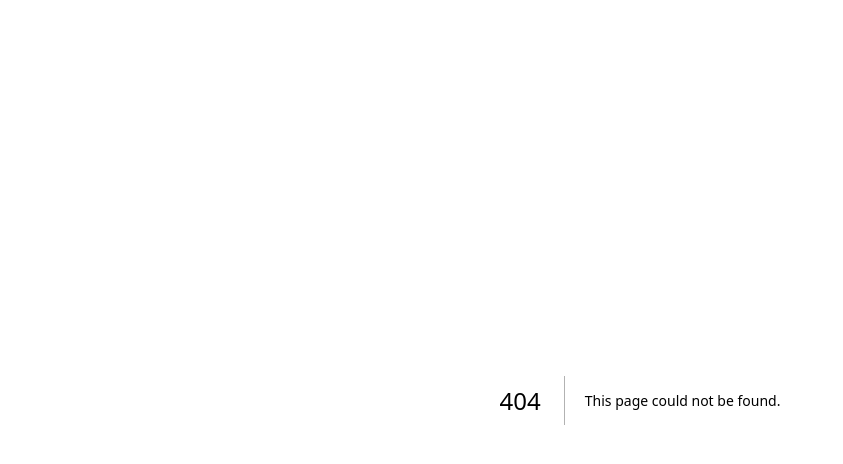
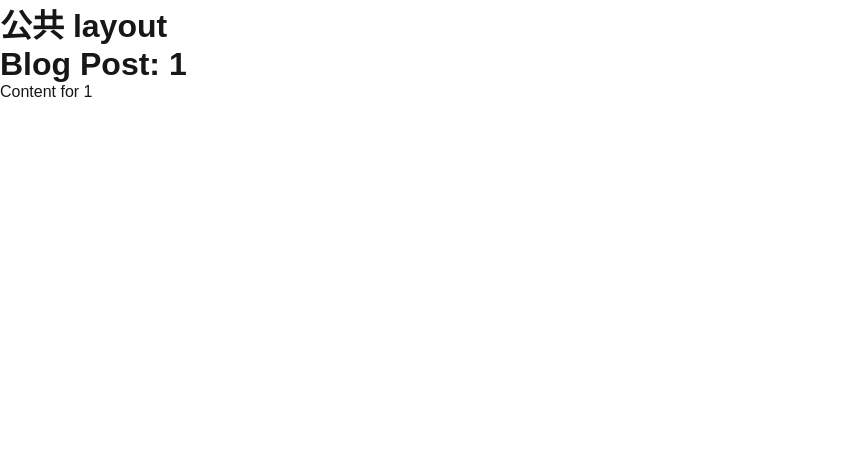
Before and after one commit to jack-thegeek/next-learning, a Next.js app: page /products-services/service/1 in a window 1280 px wide. Before the commit this address had no page. Shown: the top 464 px of the page, without its empty margins (0-843 px from the left). Built offline with nearby package versions, Linux system fonts and the light colour scheme.

Commit message:
动态路由

```diff
--- /dev/null
+++ b/src/app/about/page.jsx
@@ -0,0 +1,3 @@
+export default function Page() {
+  return <h1>About</h1>
+}
--- a/src/app/layout.js
+++ b/src/app/layout.jsx
@@ -20,6 +20,7 @@ export default function RootLayout({ children }) {
   return (
     <html lang="en">
       <body className={`${geistSans.variable} ${geistMono.variable}`}>
+      <h1>公共 layout</h1>
         {children}
       </body>
     </html>
--- a/src/app/page.js
+++ b/src/app/page.jsx
@@ -15,7 +15,7 @@ export default function Home() {
         />
         <ol>
           <li>
-            Get started by editing <code>src/app/page.js</code>.
+            Get started by editing <code>src/app/page.jsx</code>.
           </li>
           <li>Save and see your changes instantly.</li>
         </ol>
--- /dev/null
+++ b/src/app/products-services/service/[slug]/page.jsx
@@ -0,0 +1,19 @@
+import styles from './styles.scss'
+
+export async function fetchBlogPost(slug) {
+  'use server';  // 标记为服务端动作
+  // 模拟获取数据的逻辑
+  return { title: `Blog Post: ${slug}`, content: `Content for ${slug}` };
+}
+
+export default async function BlogPost({ params }) {
+  const { slug } = await params;
+  const post = await fetchBlogPost(slug);  // 调用服务端动作获取数据
+
+  return (
+    <div className={styles.container}>
+      <h1>{post.title}</h1>
+      <p>{post.content}</p>
+    </div>
+  );
+}
--- /dev/null
+++ b/src/app/products-services/service/[slug]/styles.scss
@@ -0,0 +1,3 @@
+.container {
+  text-align: center;
+}
```
Also changed, not shown: package.json (+4 -3 lines), 1 other file (tests, documents, lock files or other folders).
